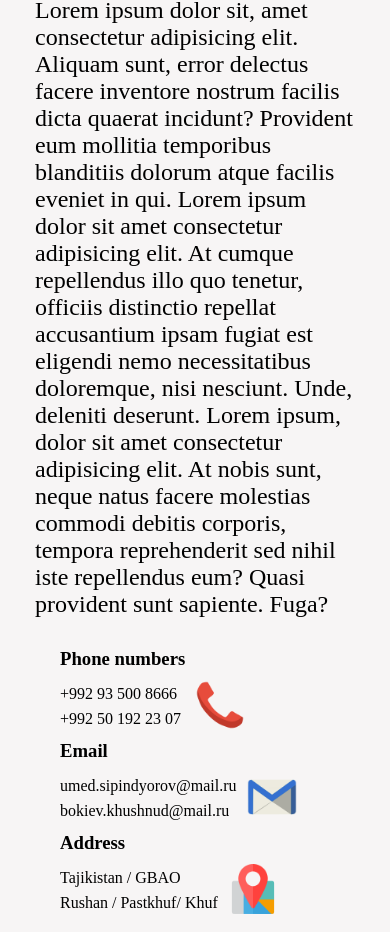
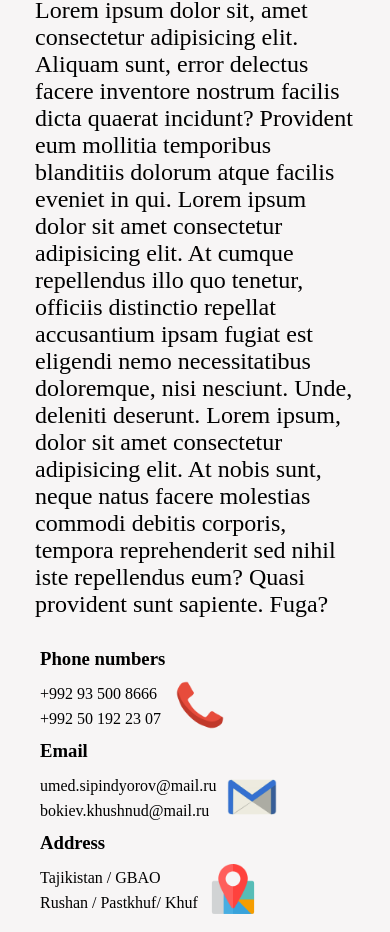
Before and after one commit to bokievkhushnud/ug-house.com, a plain HTML site: page pages/contacts.html in a window 390 px wide. Shown: the part 168-1100 px from the top of the page. Drawn offline with Linux system fonts and the light colour scheme.

Commit message:
Update contacts.css

```diff
--- a/style/contacts.css
+++ b/style/contacts.css
@@ -44,6 +44,6 @@
         padding: 0;
         margin: 0;
         width:100% ;
-        padding-left: 25px;
+        padding-left: 5px;
     }
 }
```
